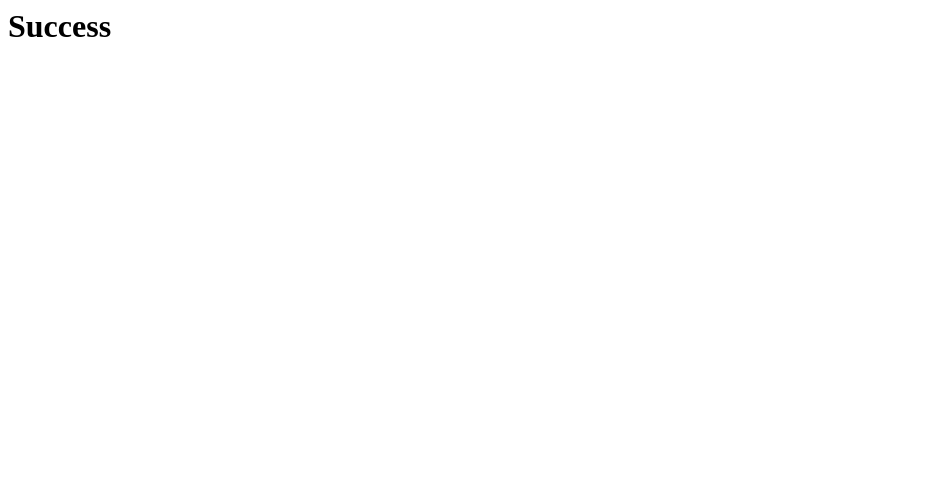
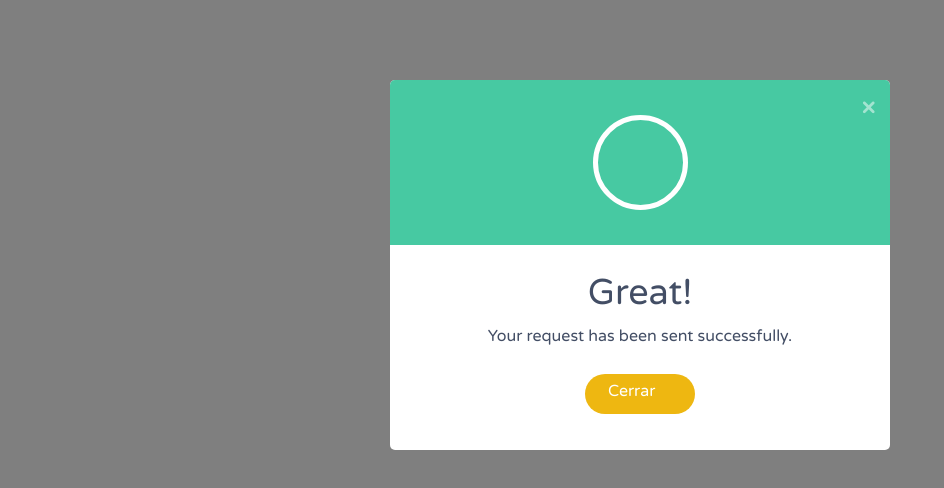
Before and after one commit to jesuscarrasquel/sendEmail, a website: page src/public/success.html in a window 1280 px wide. Shown: the whole page, without its empty margins (0-944 px from the left). Drawn offline with nearby package versions, Linux system fonts and the light colour scheme.

Commit message:
quinto commit

```diff
--- /dev/null
+++ b/src/public/css/success.css
@@ -0,0 +1,94 @@
+body {
+	font-family: 'Varela Round', sans-serif;
+}
+.modal-confirm {
+	color: #434e65;
+	width: 525px;
+}
+.modal-confirm .modal-content {
+	padding: 20px;
+	font-size: 16px;
+	border-radius: 5px;
+	border: none;
+    width: 40%;
+}
+.modal-confirm .modal-header {
+	background: #47c9a2;
+	border-bottom: none;
+	position: relative;
+	text-align: center;
+	margin: -20px -20px 0;
+	border-radius: 5px 5px 0 0;
+	padding: 35px;
+
+}
+.modal-confirm h4 {
+	text-align: center;
+	font-size: 36px;
+	margin: 10px 0;
+}
+.modal-confirm .form-control, .modal-confirm .btn {
+	min-height: 40px;
+	border-radius: 3px;
+}
+.modal-confirm .close {
+	position: absolute;
+	top: 15px;
+	right: 15px;
+	color: #fff;
+	text-shadow: none;
+	opacity: 0.5;
+}
+.modal-confirm .close:hover {
+	opacity: 0.8;
+}
+.modal-confirm .icon-box {
+	color: #fff;
+    width: 95px;
+    height: 95px;
+	display: inline-block;
+	border-radius: 50%;
+	z-index: 9;
+	border: 5px solid #fff;
+	padding: 15px;
+	text-align: center;
+}
+.modal-confirm .icon-box i {
+	font-size: 64px;
+	margin: -4px 0 0 -4px;
+}
+.modal-confirm.modal-dialog {
+
+    display: flex;
+    margin-left: 60px;
+	margin-top: 80px;
+}
+.modal-confirm .btn, .modal-confirm .btn:active {
+	color: #fff;
+	border-radius: 4px;
+	background: #eeb711 !important;
+	text-decoration: none;
+	transition: all 0.4s;
+	line-height: normal;
+	border-radius: 30px;
+	margin-top: 10px;
+	padding: 6px 20px;
+	border: none;
+}
+.modal-confirm .btn:hover, .modal-confirm .btn:focus {
+	background: #eda645 !important;
+	outline: none;
+}
+.modal-confirm .btn span {
+	margin: 1px 3px 0;
+	float: left;
+}
+.modal-confirm .btn i {
+	margin-left: 1px;
+	font-size: 20px;
+	float: right;
+}
+.trigger-btn {
+	display: inline-block;
+	margin: 100px auto;
+}
--- /dev/null
+++ b/src/public/css/successdesktop.css
@@ -0,0 +1,93 @@
+body {
+	font-family: 'Varela Round', sans-serif;
+}
+.modal .modal-confirm {
+	color: #434e65;
+	width: 525px;
+	display: flex;
+	justify-content: center;
+}
+.modal-confirm .modal-content {
+	padding: 20px;
+	font-size: 16px;
+	border-radius: 5px;
+	border: none;
+	width: 100%;
+}
+.modal-confirm .modal-header {
+	background: #47c9a2;
+	border-bottom: none;
+	position: relative;
+	text-align: center;
+	margin: -20px -20px 0;
+	border-radius: 5px 5px 0 0;
+	padding: 35px;
+}
+.modal-confirm h4 {
+	text-align: center;
+	font-size: 36px;
+	margin: 10px 0;
+}
+.modal-confirm .form-control, .modal-confirm .btn {
+	min-height: 40px;
+	border-radius: 3px;
+}
+.modal-confirm .close {
+	position: absolute;
+	top: 15px;
+	right: 15px;
+	color: #fff;
+	text-shadow: none;
+	opacity: 0.5;
+}
+.modal-confirm .close:hover {
+	opacity: 0.8;
+}
+.modal-confirm .icon-box {
+	color: #fff;
+	width: 95px;
+	height: 95px;
+	display: inline-block;
+	border-radius: 50%;
+	z-index: 9;
+	border: 5px solid #fff;
+	padding: 15px;
+	text-align: center;
+}
+.modal-confirm .icon-box i {
+	font-size: 64px;
+	margin: -4px 0 0 -4px;
+}
+.modal .modal-confirm.modal-dialog {
+	margin-top: 80px;
+	margin-left: auto;
+}
+.modal-confirm .btn, .modal-confirm .btn:active {
+	color: #fff;
+	border-radius: 4px;
+	background: #eeb711 !important;
+	text-decoration: none;
+	transition: all 0.4s;
+	line-height: normal;
+	border-radius: 30px;
+	margin-top: 10px;
+	padding: 6px 20px;
+	border: none;
+}
+.modal-confirm .btn:hover, .modal-confirm .btn:focus {
+	background: #eda645 !important;
+	outline: none;
+}
+.modal-confirm .btn span {
+	margin: 1px 3px 0;
+	float: left;
+}
+.modal-confirm .btn i {
+	margin-left: 1px;
+	font-size: 20px;
+	float: right;
+}
+.trigger-btn {
+	display: inline-block;
+	margin: 100px auto;
+}
--- a/src/public/success.html
+++ b/src/public/success.html
@@ -1 +1,47 @@
-<h1>Success</h1>
+<html>
+<head>
+   <meta charset="utf-8">
+   <title>Success</title>
+   <meta name="viewport" content="width=device-width, initial-scale=1, shrink-to-fit=no">
+<title>Bootstrap Elegant Success Modal</title>
+<link rel="stylesheet" href="https://fonts.googleapis.com/css?family=Roboto|Varela+Round">
+<link rel="stylesheet" href="https://stackpath.bootstrapcdn.com/bootstrap/4.5.0/css/bootstrap.min.css">
+<link rel="stylesheet" href="https://fonts.googleapis.com/icon?family=Material+Icons">
+<link rel="stylesheet" href="https://maxcdn.bootstrapcdn.com/font-awesome/4.7.0/css/font-awesome.min.css">
+<script src="https://code.jquery.com/jquery-3.5.1.min.js"></script>
+<script src="https://cdn.jsdelivr.net/npm/popper.js@1.16.0/dist/umd/popper.min.js"></script>
+<script src="https://stackpath.bootstrapcdn.com/bootstrap/4.5.0/js/bootstrap.min.js"></script>
+
+<link rel="stylesheet" href="./css/success.css">
+<link rel="stylesheet" href="./css/successdesktop.css" media="screen and (min-width: 1024px)">
+
+
+
+   <script>
+      $(document).ready(function()
+      {
+         $("#myModal").modal("show");
+      });
+    </script>
+</head>
+<body>
+    <div id="myModal" class="modal fade">
+        <div class="modal-dialog modal-confirm">
+            <div class="modal-content">
+                <div class="modal-header justify-content-center">
+                    <div class="icon-box">
+                        <i class="material-icons">&#xE876;</i>
+                    </div>
+                    <button type="button" class="close" data-dismiss="modal" aria-hidden="true">&times;</button>
+                </div>
+                <div class="modal-body text-center">
+                    <h4>Great!</h4>
+                    <p>Your request has been sent successfully.</p>
+                    <a class="btn btn-success" href="./index.html"><span>Cerrar</span> <i class="material-icons">&#xE5C8;</i></a>
+                </div>
+            </div>
+        </div>
+    </div>
+
+</body>
+</html>
```
Also changed, not shown: src/Routes/index.js (+12 -12 lines), src/public/index.html (+0 -50 lines).
